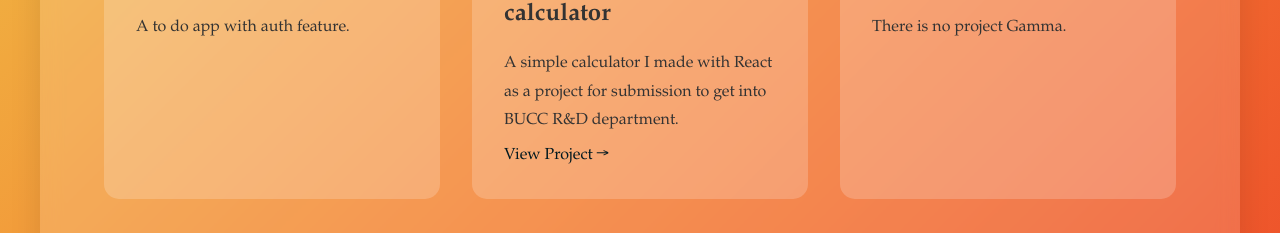
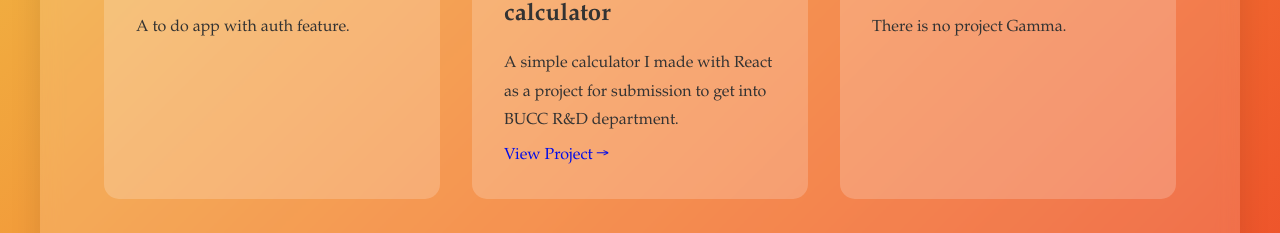
Before and after one commit to AbirShafin/AbirShafin.github.io, a React (Vite) app: page / in a window 1280 px wide. Shown: the part 1248-1481 px from the top of the page. Built offline with nearby package versions, Linux system fonts and the light colour scheme.

Commit message:
Update project title formatting

```diff
--- a/src/components/Portfolio.tsx
+++ b/src/components/Portfolio.tsx
@@ -63,7 +63,7 @@ export default function Portfolio() {
                   href={project.link}
                   target="_blank"
                   rel="noopener noreferrer"
-                  style={{ color: '#011920', textDecoration: 'none', marginTop: '0.5rem', display: 'inline-block' }}
+                  style={{ color: '#010cea', textDecoration: 'none', marginTop: '0.5rem', display: 'inline-block' }}
                 >
                   View Project →
                 </a>
```
